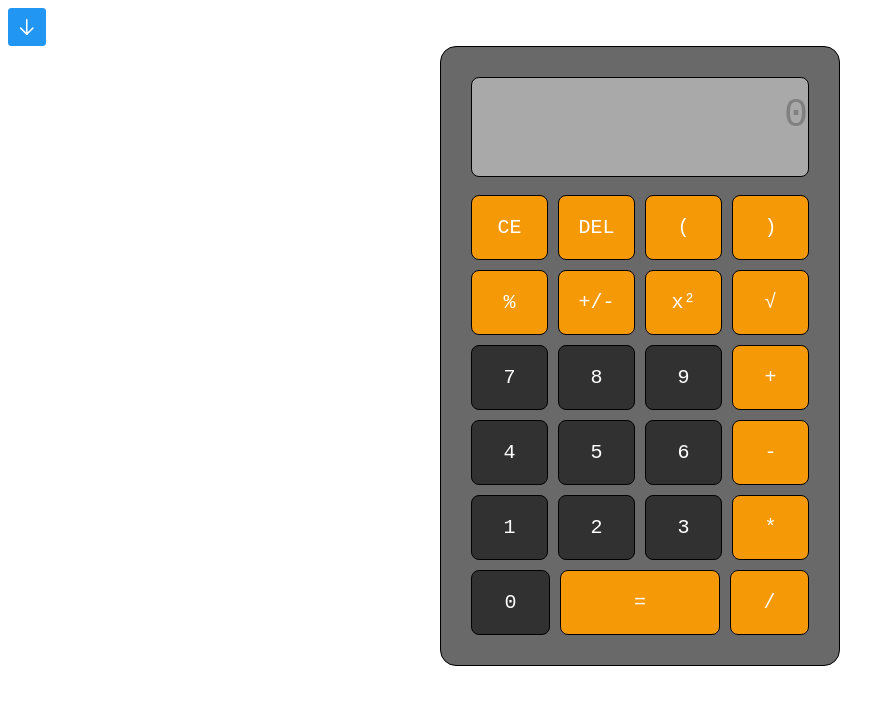
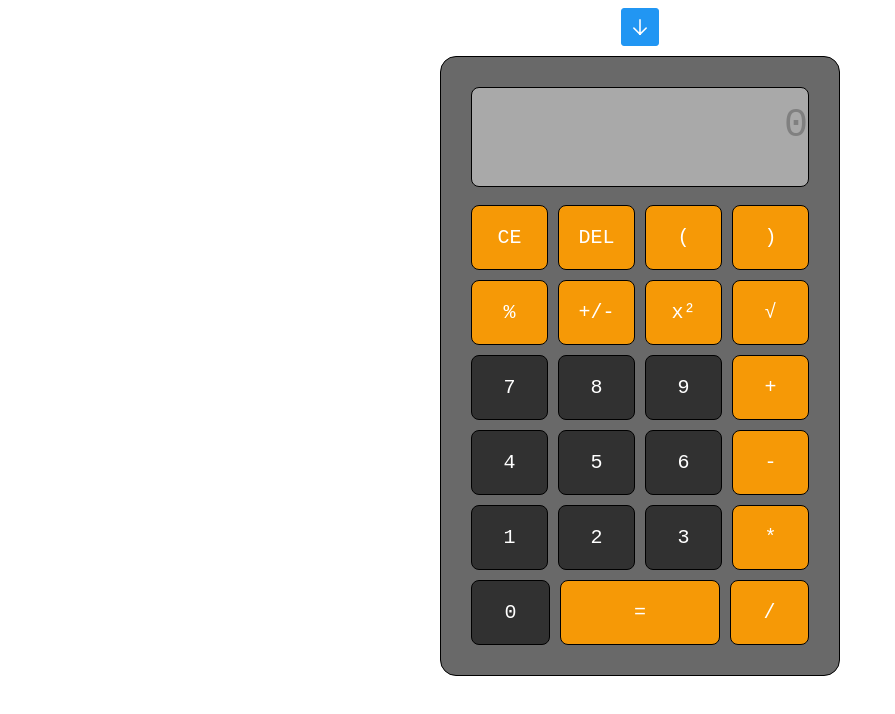
Before and after one commit to c-klayaani/calculator-react-js, a React (Create React App) app: page / in a window 1280 px wide. Shown: the top 714 px of the page, without its empty margins (0-895 px from the left). Built offline with nearby package versions, Linux system fonts and the light colour scheme.

Commit message:
edited sidebar styling

```diff
--- a/src/assets/style/NavigationBar.css
+++ b/src/assets/style/NavigationBar.css
@@ -5,7 +5,6 @@
     background-color: black;
     color: #fff;
     height: 50px;
-    margin-bottom: 10px;
     gap: 10px;
     position: sticky;
     top: 0;
@@ -23,3 +22,19 @@
 .navigation-bar a:hover {
     background-color: green;
 }
+
+.navigation-container {
+    display: flex;
+    justify-content: center;
+    align-items: center;
+    margin-bottom: 10px;
+}
+
+.p-sidebar, .p-sidebar-header, .p-sidebar-content  {
+    padding: 0px;
+    background-color: black;
+}
+
+.p-sidebar-top .p-sidebar-enter-done, .p-sidebar-bottom .p-sidebar-enter-done, .p-sidebar-left .p-sidebar-enter-done, .p-sidebar-right .p-sidebar-enter-done {
+    height: 82px;
+}
--- a/src/navigation/Pages/components/NavigationBar.tsx
+++ b/src/navigation/Pages/components/NavigationBar.tsx
@@ -6,17 +6,19 @@ import { Button } from 'primereact/button';
 
 const NavigationBar: React.FC = () => {
   const [visible, setVisible] = useState<boolean>(false);
+
   return (
-
-      <><Sidebar visible={visible} position="top" onHide={() => setVisible(false)}>
-      <div className="navigation-bar">
-        <Link to="/page1">Calculator</Link>
-        <Link to="/page2">Page 2</Link>
-        <Link to="/page3">Page 3</Link>
-      </div>
-    </Sidebar><Button icon="pi pi-arrow-down" onClick={() => setVisible(true)} /></>
-
+    <div className="navigation-container">
+      <Sidebar visible={visible} position="top" onHide={() => setVisible(false)} className="custom-sidebar">
+        <div className="navigation-bar">
+          <Link to="/page1">Calculator</Link>
+          <Link to="/page2">Page 2</Link>
+          <Link to="/page3">Page 3</Link>
+        </div>
+      </Sidebar>
+      <Button icon="pi pi-arrow-down" onClick={() => setVisible(true)} />
+    </div>
   );
-}
+};
 
 export default NavigationBar;
```
